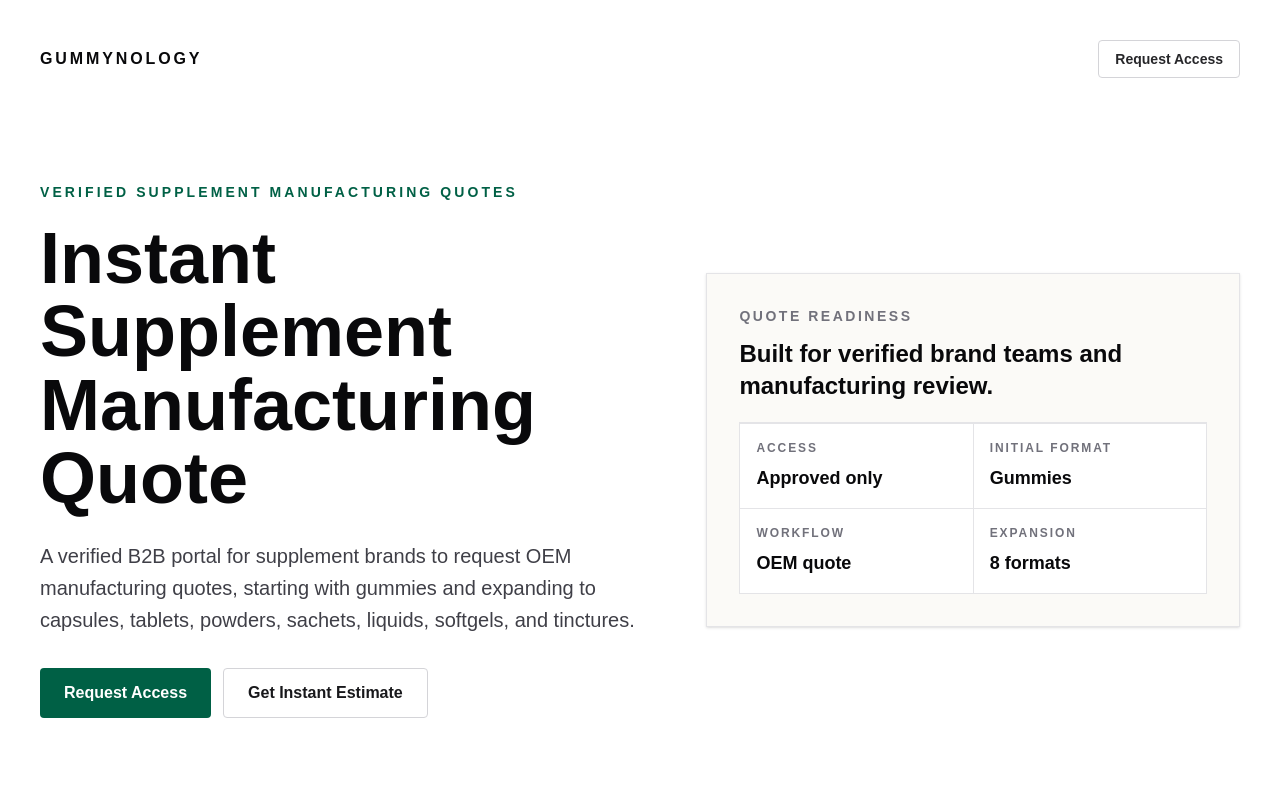
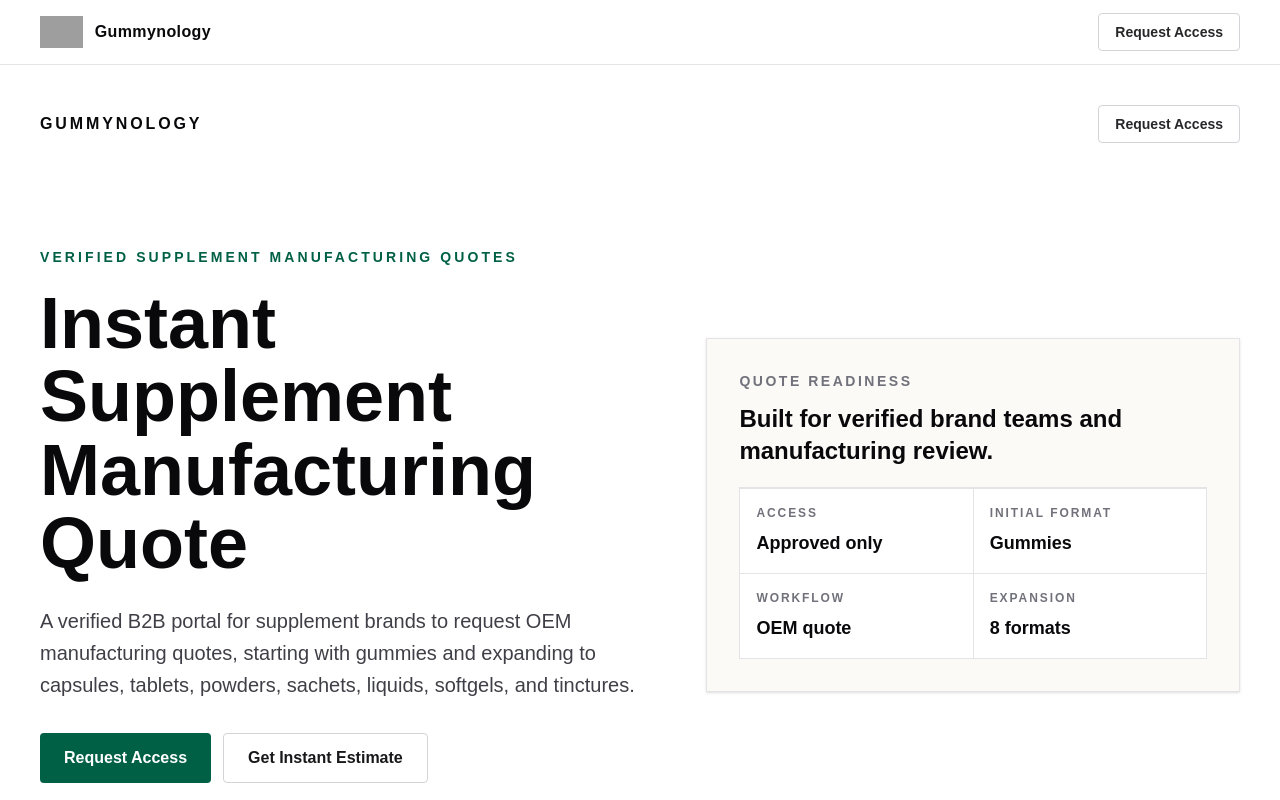
Before and after one commit to gummynology/nextjs-boilerplate, a Next.js app: page / in a window 1280 px wide. Shown: the top 800 px of the page. Built offline with nearby package versions, Linux system fonts and the light colour scheme; grey boxes are pictures that could not be loaded.

Commit message:
Add Gummynology logo to global header

```diff
--- a/app/layout.tsx
+++ b/app/layout.tsx
@@ -1,5 +1,7 @@
 import type { Metadata } from "next";
 import { Geist, Geist_Mono } from "next/font/google";
+import Image from "next/image";
+import Link from "next/link";
 import "./globals.css";
 
 const geistSans = Geist({
@@ -13,8 +15,9 @@ const geistMono = Geist_Mono({
 });
 
 export const metadata: Metadata = {
-  title: "Create Next App",
-  description: "Generated by create next app",
+  title: "Gummynology Quote System",
+  description:
+    "Verified B2B supplement manufacturing quote portal for Gummynology.",
 };
 
 export default function RootLayout({
@@ -27,7 +30,36 @@ export default function RootLayout({
       lang="en"
       className={`${geistSans.variable} ${geistMono.variable} h-full antialiased`}
     >
-      <body className="min-h-full flex flex-col">{children}</body>
+      <body className="min-h-full flex flex-col bg-[#f7f6f1] text-zinc-950">
+        <header className="border-b border-zinc-200 bg-white">
+          <div className="mx-auto flex h-16 w-full max-w-7xl items-center justify-between px-5 sm:px-8 lg:px-10">
+            <Link
+              href="/"
+              className="flex items-center gap-3"
+              aria-label="Gummynology home"
+            >
+              <Image
+                src="/logo.png"
+                alt="Gummynology logo"
+                width={144}
+                height={148}
+                priority
+                className="h-7 w-auto sm:h-8"
+              />
+              <span className="text-base font-semibold tracking-wide text-zinc-950">
+                Gummynology
+              </span>
+            </Link>
+            <Link
+              href="/request-access"
+              className="hidden rounded-sm border border-zinc-300 px-4 py-2 text-sm font-semibold text-zinc-800 transition hover:border-emerald-700 hover:text-emerald-800 sm:inline-flex"
+            >
+              Request Access
+            </Link>
+          </div>
+        </header>
+        {children}
+      </body>
     </html>
   );
 }
```
